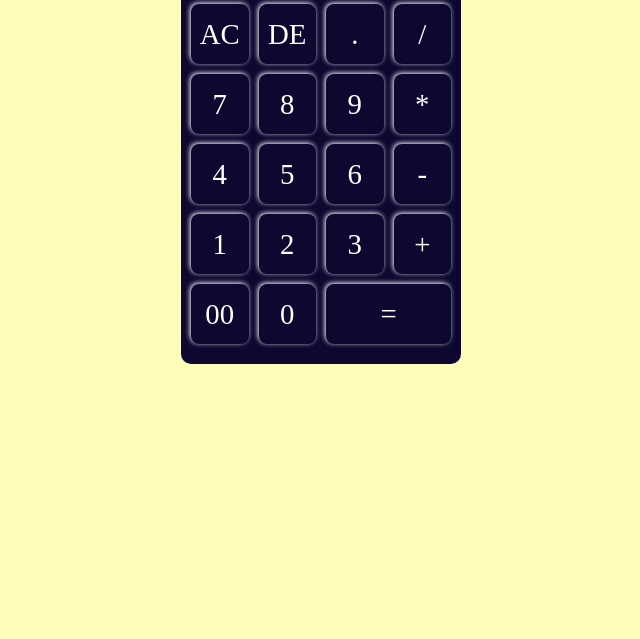
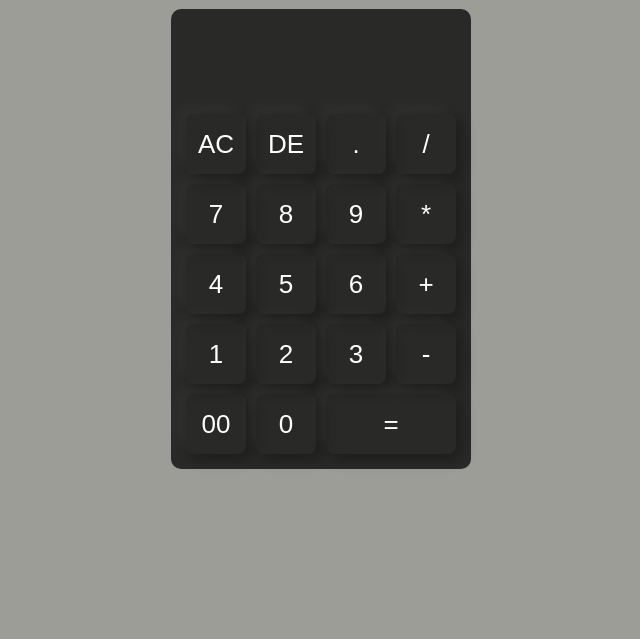
Before and after one commit to R-Tedy/calculator-app, a plain HTML site: page index.html in a window 1280 px wide. Shown: the part 161-800 px from the top of the page, without its empty margins (319-959 px from the left). Drawn offline with Linux system fonts and the light colour scheme.

Commit message:
done.. simpler than I was ready for.

```diff
--- a/index.html
+++ b/index.html
@@ -8,34 +8,40 @@
 </head>
 <body>
   <div class="main">
-    <div class="calculator-div">
-      <div class="output-div">
-        123
+    <form action="">
+      <div class="display">
+        <input type="text" name="display">
       </div>
-      <div class="numbers-div">
-        <div id="ac">AC</div>
-        <div id="decimal">DE</div>
-        <div id="point">.</div>
-        <div id="division">/</div>
-        <div id="num">7</div>
-        <div id="num">8</div>
-        <div id="num">9</div>
-        <div id="multiplication">*</div>
-        <div id="num">4</div>
-        <div id="num">5</div>
-        <div id="num">6</div>
-        <div id="substraction">-</div>
-        <div id="num">1</div>
-        <div id="num">2</div>
-        <div id="num">3</div>
-        <div id="addition">+</div>
+      <div>
+        <input type="button" value="AC" onclick="display.value = ''">
+        <input type="button" value="DE" onclick="display.value = display.value.toString().slice(0,-1)">
+        <input type="button" value="." onclick="display.value += '.'">
+        <input type="button" value="/" onclick="display.value += '/'">
       </div>
-      <div class="extras">
-        <div  id="double-zeros">00</div>
-        <div id="zero">0</div>
-        <div id="equal">=</div>
+      <div>
+        <input type="button" value="7" onclick="display.value += '7'">
+        <input type="button" value="8" onclick="display.value += '8'">
+        <input type="button" value="9" onclick="display.value += '9'">
+        <input type="button" value="*" onclick="display.value += '*'">
       </div>
-    </div>
+      <div>
+        <input type="button" value="4" onclick="display.value += '4'">
+        <input type="button" value="5" onclick="display.value += '5'">
+        <input type="button" value="6" onclick="display.value += '6'">
+        <input type="button" value="+" onclick="display.value += '+'">
+      </div>
+      <div>
+        <input type="button" value="1" onclick="display.value += '1'">
+        <input type="button" value="2" onclick="display.value += '2'">
+        <input type="button" value="3" onclick="display.value += '3'">
+        <input type="button" value="-" onclick="display.value += '-'">
+      </div>
+      <div>
+        <input type="button" value="00" onclick="display.value += '00'">
+        <input type="button" value="0" onclick="display.value += '0'">
+        <input class="equal" type="button" value="=" onclick="display.value = eval(display.value)">
+      </div>
+    </form>
   </div>
 </body>
 </html>
--- a/style.css
+++ b/style.css
@@ -6,60 +6,52 @@
 .main{
   width: 100%;
   min-height: 100vh;
-  background-color: #fefdb9;
+  background-color: #9d9d98;
   padding: 20px;
+  display: flex;
+  align-items: center;
+  justify-content: center;
 }
-.calculator-div{
-  margin: 50px auto;
+
+form{
   width: 90%;
-  max-width: 280px;
-  padding:10px;
+  max-width: 300px;
+  background-color: #292928;
+  color: #fff;
+  padding: 5px ;
+  border: 0;
   border: 0;
   border-radius: 10px;
-  background-color: #0e0831;
-}
-.output-div{
-  color: #fff;
-  font-size: 2rem;
-  height: 75px;
-  width: 100%;
-  margin-bottom: 10px;
-  display: flex;
-  align-items: end;
-  justify-content: end;
-}
-.numbers-div, .extras{
-  width: 100%;
-  display: grid;
-  grid-template-columns: 1fr 1fr 1fr 1fr;
-  color: #fff;
-  gap: 10px;
-  font-size: 1.8rem;
-  margin-top: 10px;
   & div{
-    height: 60px;
-    border-radius: 8px;
     display: flex;
     align-items: center;
     justify-content: center;
-    box-shadow: -1px -1px 5px ;
-    cursor: pointer;
-    /* width: 50px; */
-    /* border: 1px solid #fff; */
+    gap: 10px;
+    padding-bottom: 10px;
+    &.display{
+      width: 100%;
+      height: 100px;
+      & input{
+        width: 100%;
+        box-shadow: none;
+        text-align: right;
+        font-size: 48px;
+      }
+    }
+    & input{
+      width: 60px;
+      height: 60px;
+      background-color: transparent;
+      color: #fff;
+      font-size: 26px;
+      box-shadow: -8px -8px 15px #f9fafa0a, 5px 5px 15px #01010154;
+      border: 0;
+      outline: 0;
+      border-radius: 8px;
+      cursor: pointer;
+      &.equal{
+        width: 130px;
+      }
+    }
   }
 }
-#equal{
-  grid-area: equal;
-}
-#double-zeros{
-  grid-area: double-z;
-}
-#zero{
-  grid-area: zero-m;
-}
-
-.extras{
-  display: grid;
-  grid-template-areas: 'double-z zero-m equal equal';
-  margin-bottom: 10px;
-}
```
Also changed, not shown: script.js (deleted).
